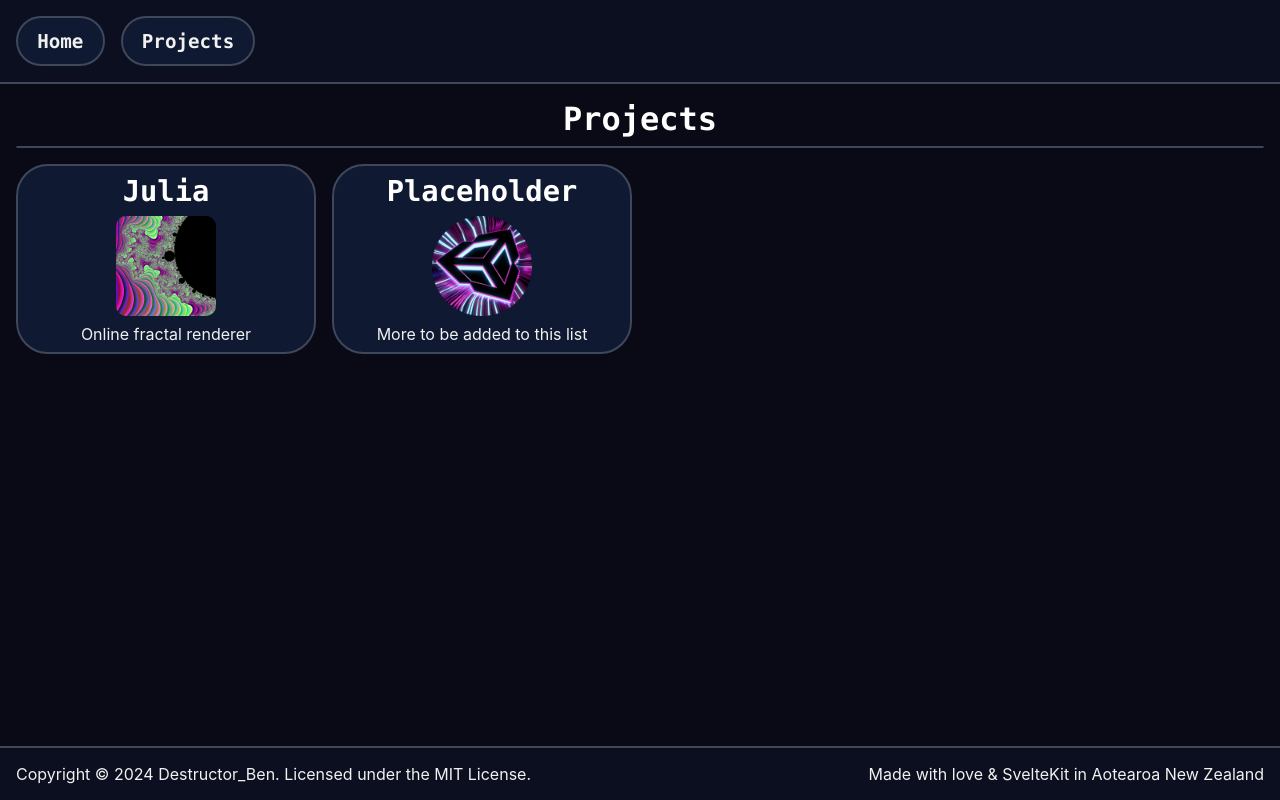
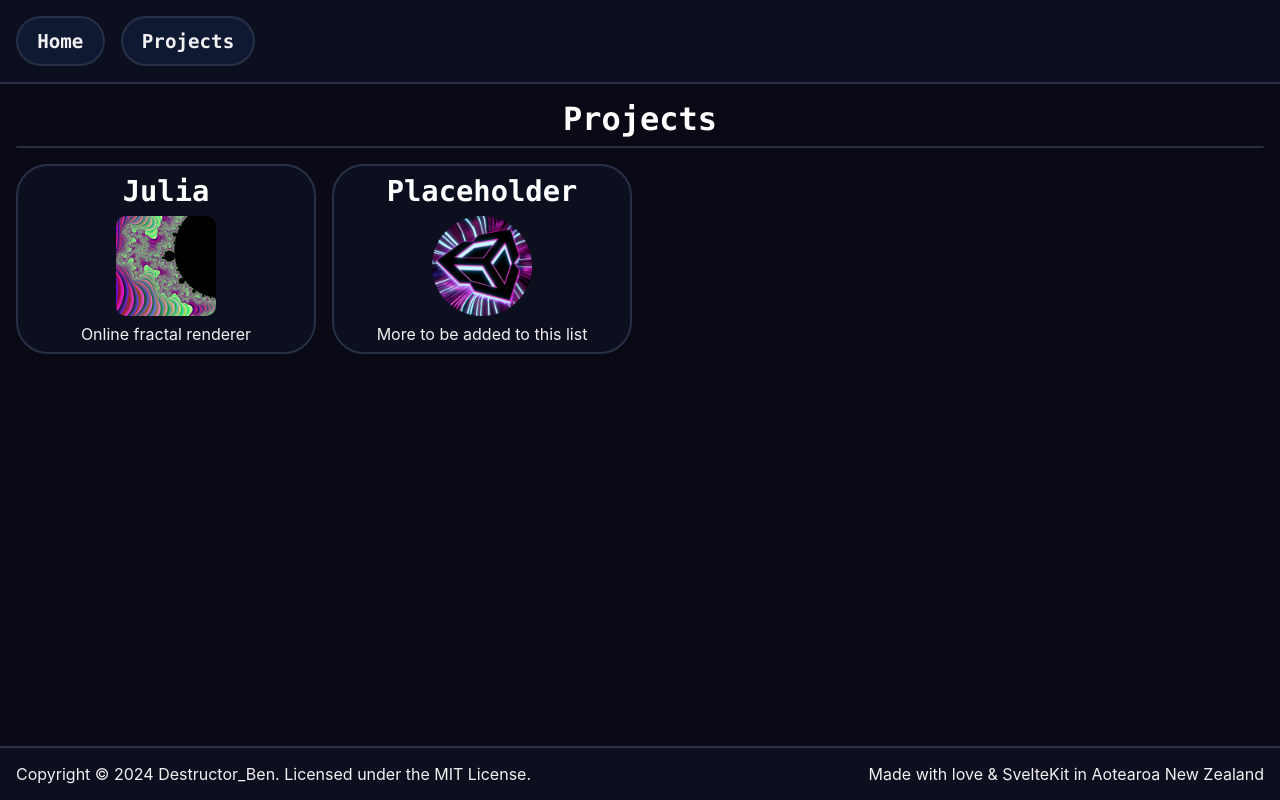
Before and after one commit to Destructor-Ben/destructor-ben.github.io, a SvelteKit app: page /projects in a window 1280 px wide. Built offline with nearby package versions, Linux system fonts and the light colour scheme.

Commit message:
Tweak colors

```diff
--- a/src/lib/style/variables.css
+++ b/src/lib/style/variables.css
@@ -10,8 +10,8 @@
   --col-heading: white;
   --col-bg: #0a0a16;
   --col-fg: #0f1931;
-  --col-mg: color-mix(in srgb, var(--col-fg) 35%, var(--col-bg));
-  --col-highlight: color-mix(in srgb, var(--col-fg) 80%, #fff);
+  --col-mg: color-mix(in srgb, var(--col-fg) 30%, var(--col-bg));
+  --col-highlight: color-mix(in srgb, var(--col-fg) 90%, #fff);
   --col-rainbow-1: #df406f;
   --col-rainbow-2: #fbda34;
   --col-rainbow-3: #86f9b8;
--- a/src/routes/projects/ProjectCard.svelte
+++ b/src/routes/projects/ProjectCard.svelte
@@ -12,10 +12,9 @@
   a {
     position: relative;
     text-decoration: none;
-    background-color: var(--col-fg);
+    background-color: var(--col-mg);
     border-radius: 2em;
     border: var(--border);
-    box-sizing: var(--shadow-xl);
 
     display: flex;
     flex-direction: column;
```
Also changed, not shown: 1 other file (tests, documents, lock files or other folders).
